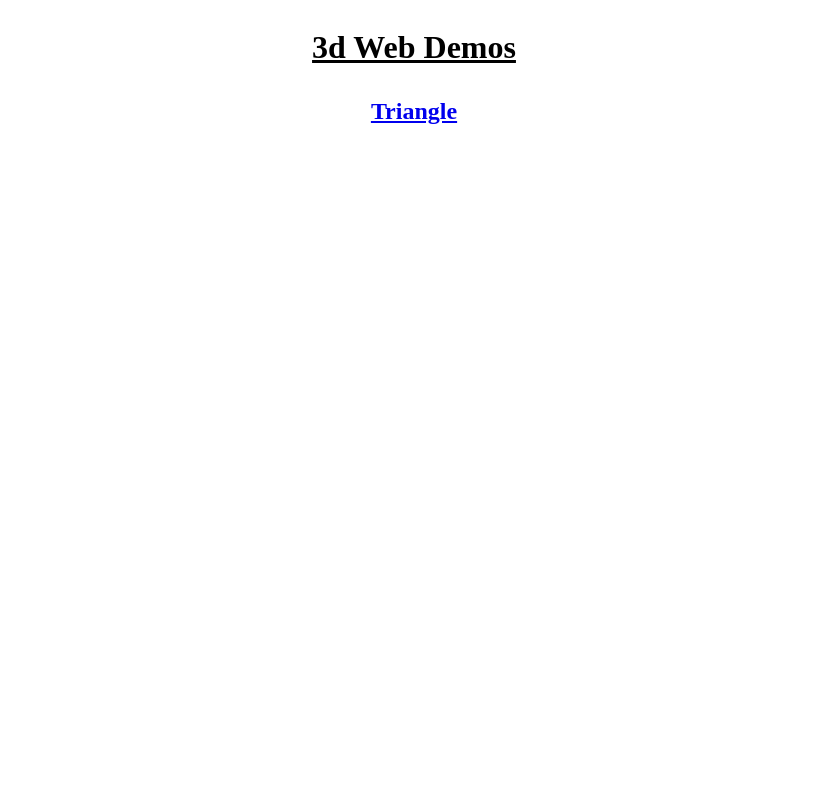
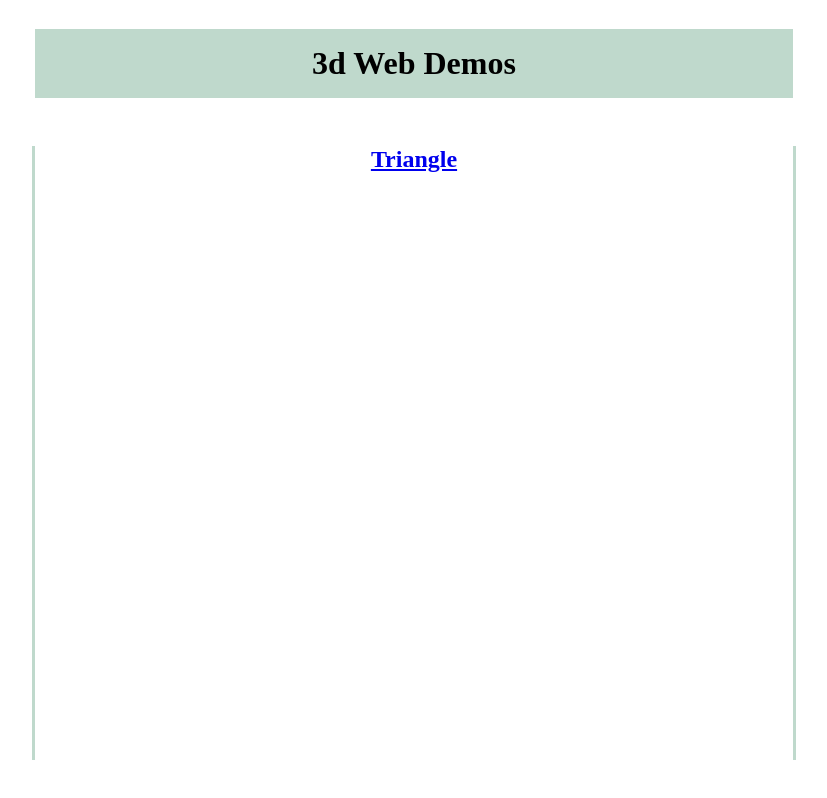
Before and after one commit to auxfix/WebGL, a website built with Vite: page index.html in a window 1280 px wide. Shown: the whole page, without its empty margins (226-1053 px from the left). Built offline with nearby package versions, Linux system fonts and the light colour scheme.

Commit message:
(layout): update

```diff
--- a/index.css
+++ b/index.css
@@ -1,16 +1,37 @@
-body {
+
+html, body {
+    height: 98%;
+}
+
+.container {
     display: flex;
     flex-direction: column;
-    justify-content: center;
+    justify-content: flex-start;
     align-items: center;
+    margin: 0 auto;
+    width: 60%;
+    height: 100%;
 }
 
 .header {
     margin-bottom: 2rem;
-    text-decoration: underline;
+    background-color: #BFD9CC;
+    width: 100%;
+    text-align: center;
+    padding: 1rem 0;
 }
 
 .navigation {
     font-weight: 600;
     font-size: x-large;
 }
+
+.links {
+    padding: 0;
+    list-style-type: none;
+    width: 100%;
+    text-align: center;
+    height: 100%;
+    border-left: 3px solid #BFD9CC;
+    border-right: 3px solid #BFD9CC;
+}
--- a/index.html
+++ b/index.html
@@ -7,7 +7,13 @@
     <link href="/index.css" rel="stylesheet" />
   </head>
   <body>
+    <div class="container">
     <h1 class='header'>3d Web Demos</h1>
-    <a class='navigation' href="/triangle/index.html">Triangle</a>
+    <ul class="links">
+      <li>
+        <a class='navigation' href="/triangle/index.html">Triangle</a>
+      </li>
+    </ul>
+    </div>
   </body>
 </html>
```
